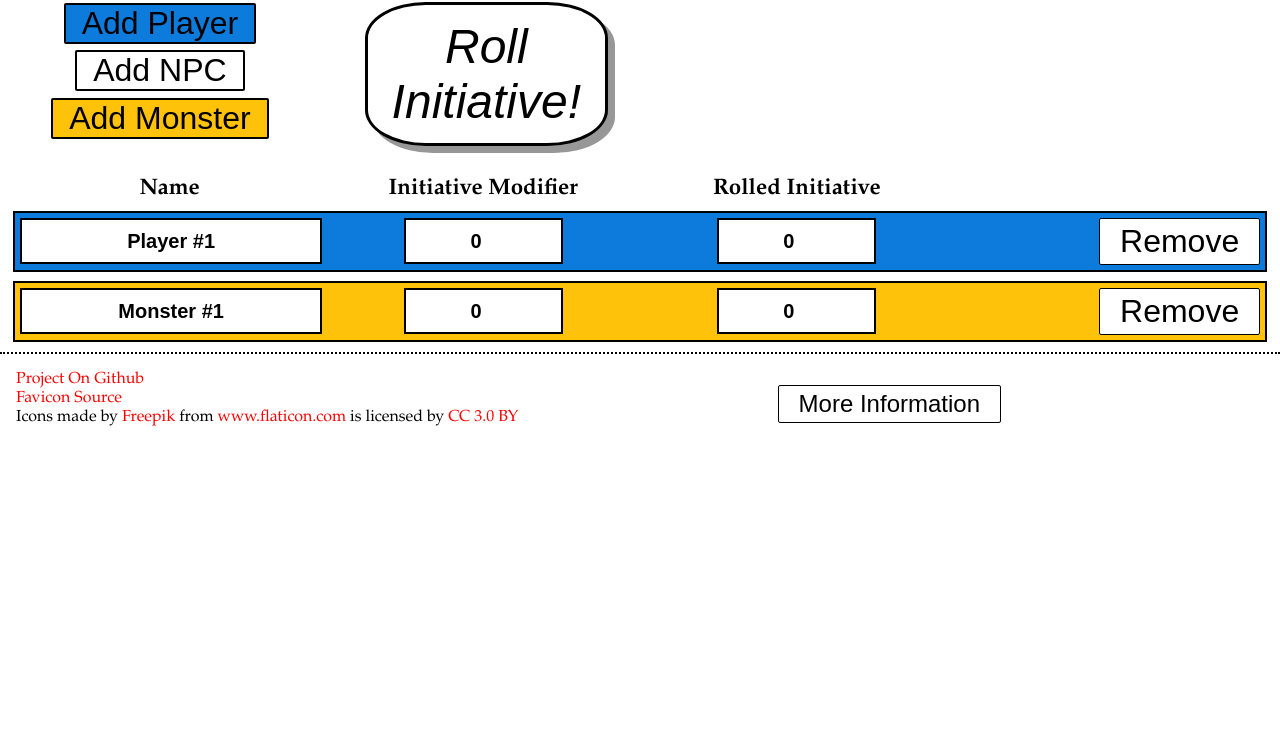
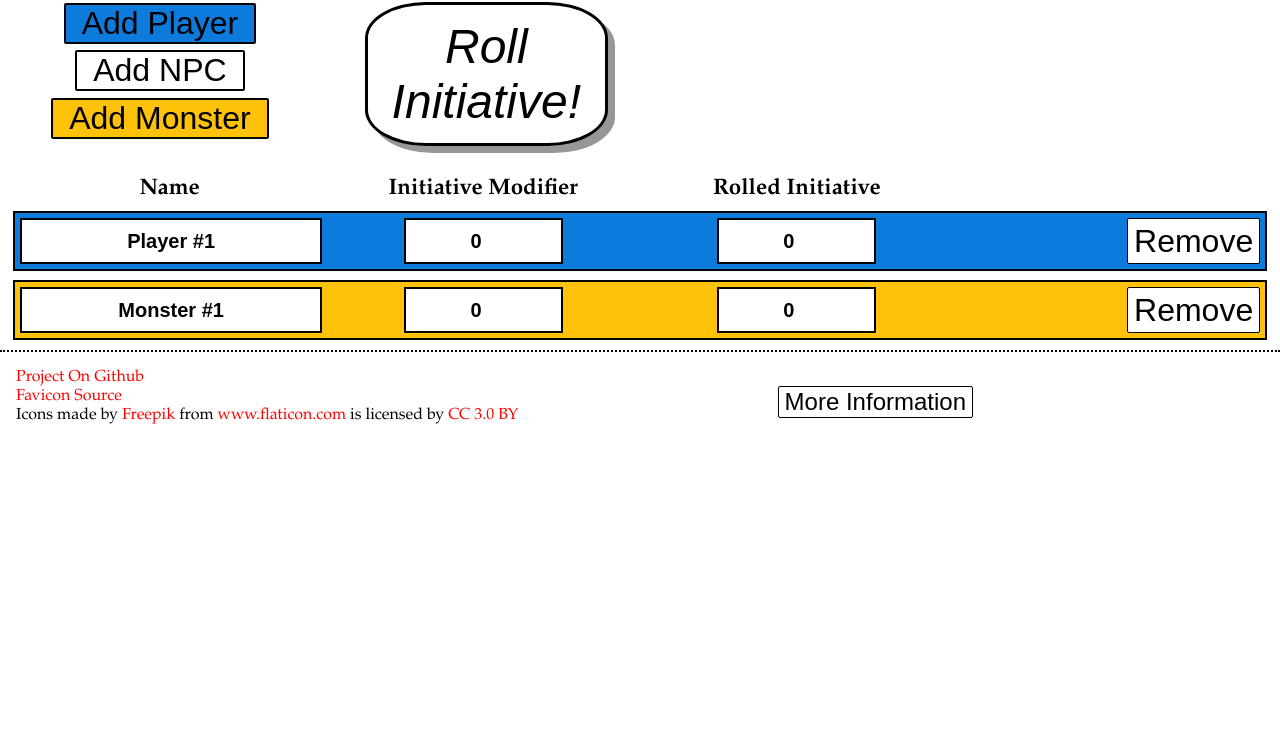
Before and after one commit to keanfreeman/quickInitiative, a plain HTML site: page index.html in a window 1280 px wide. Shown: the part 68-800 px from the top of the page. Drawn offline with nearby package versions, Linux system fonts and the light colour scheme.

Commit message:
got rid of extra padding on button

```diff
--- a/css/main.css
+++ b/css/main.css
@@ -116,7 +116,6 @@ footer {
     border: 1px solid black;
     font-size: 2em;
     font-weight: 200;
-    padding: 4px 20px;
     border-radius: 2px;
 }
 
```
